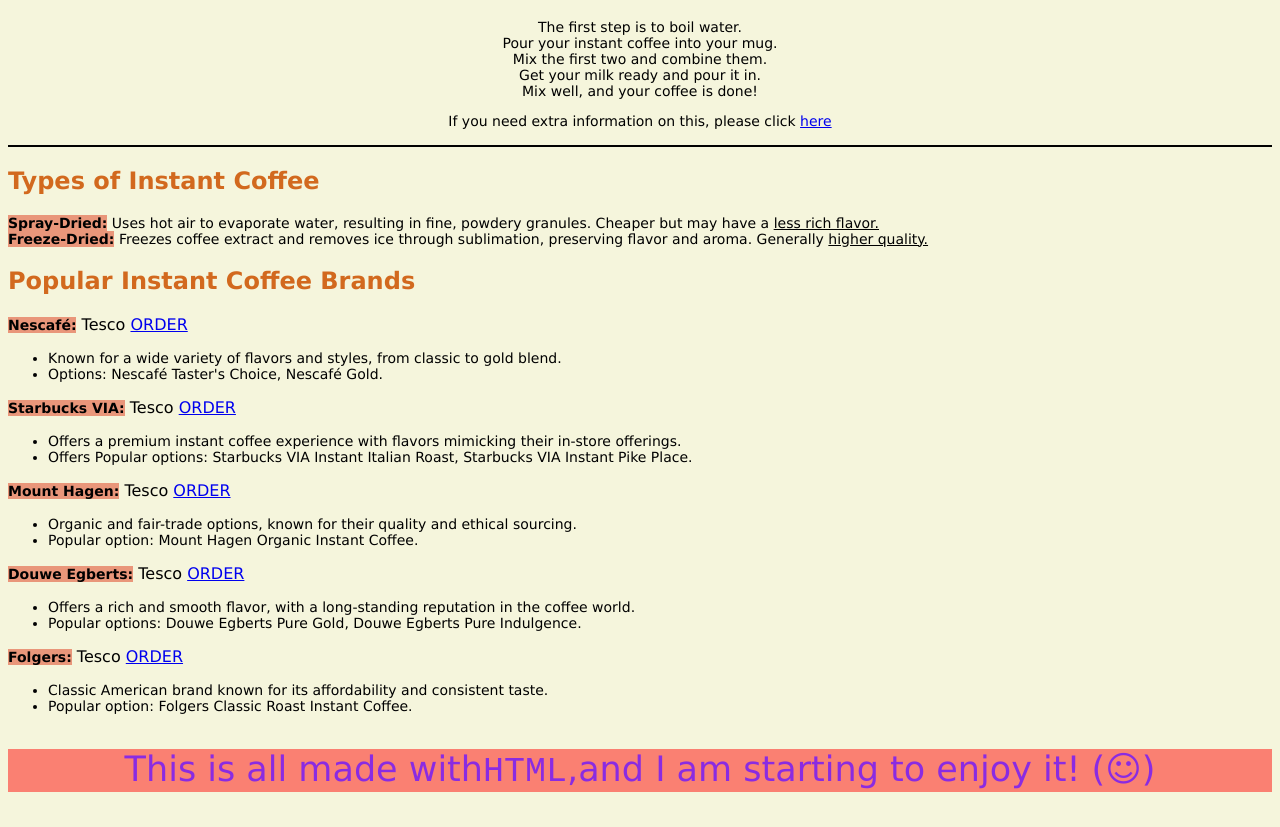
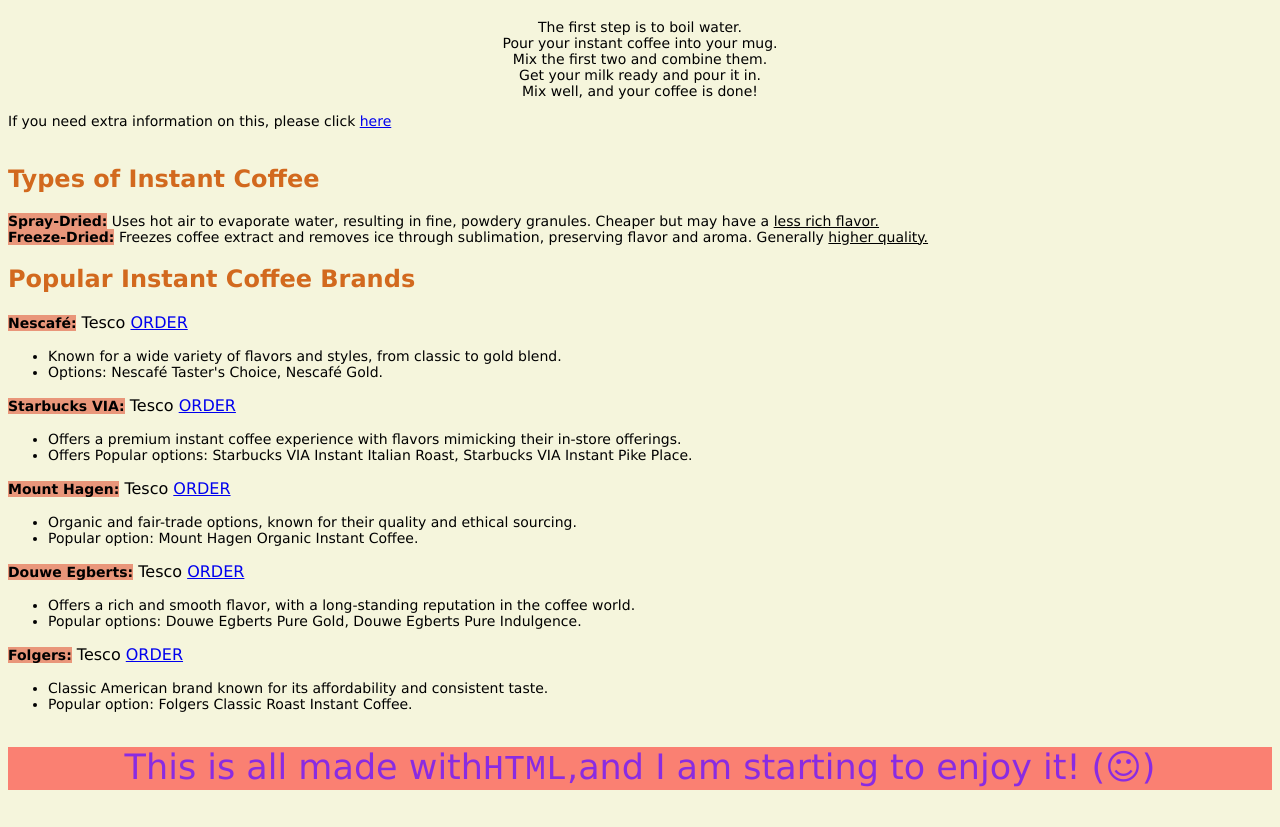
Before and after one commit to Ancsabit/hello-coffee, a plain HTML site: page index.html in a window 1280 px wide. Shown: the part 62-889 px from the top of the page. Drawn offline with Linux system fonts and the light colour scheme.

Commit message:
fixed indentation

```diff
--- a/index.css
+++ b/index.css
@@ -1,4 +1,3 @@
-
 body {
     background-color: beige;
     font-family: Verdana, Geneva, Tahoma, sans-serif;
@@ -20,7 +19,7 @@
 h2 {
     color: chocolate;
 }
-            .info-border {
+.info {
     text-align: center;
     border-bottom: 2px solid black;
 }
```
Lines whose indentation alone changed are shown as unchanged.
